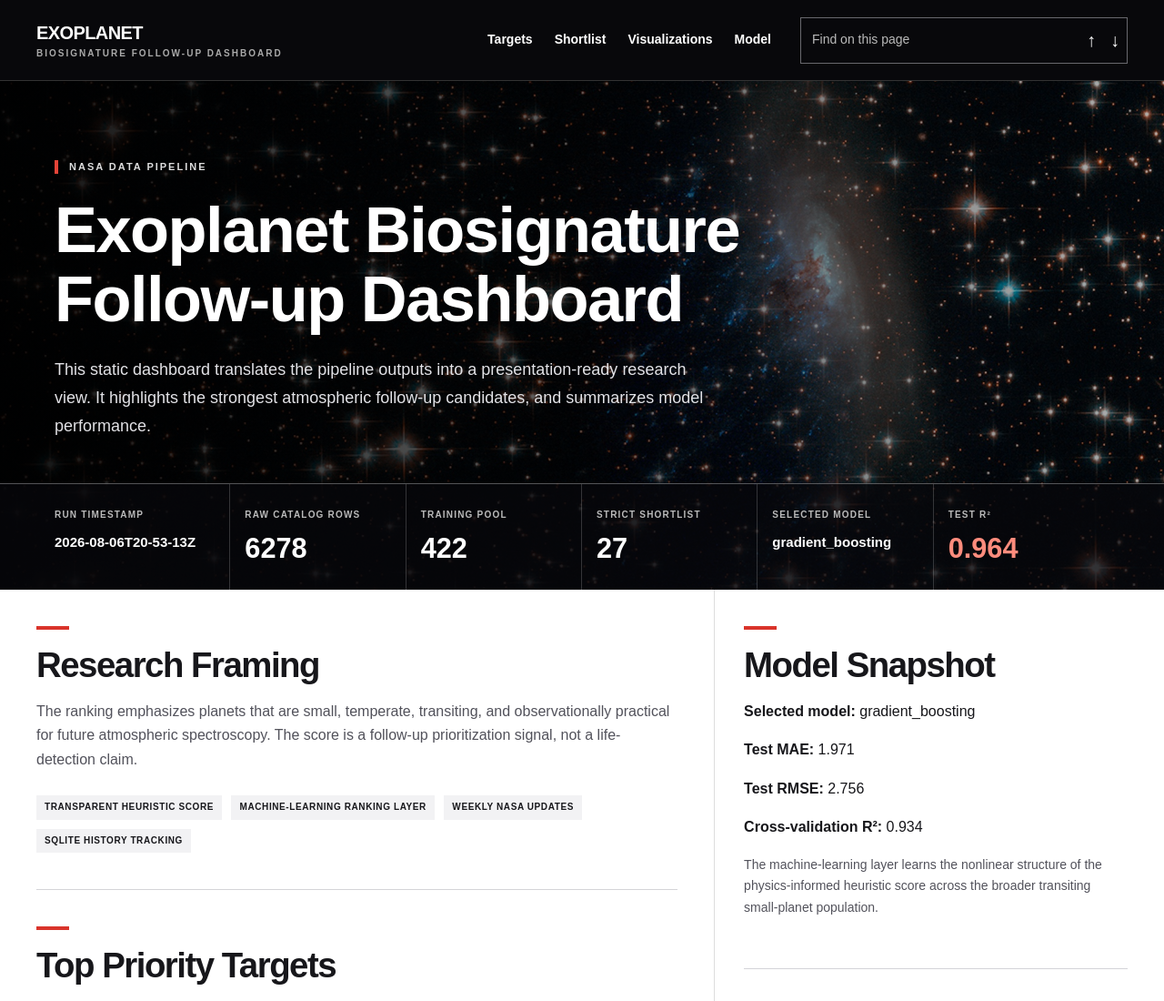
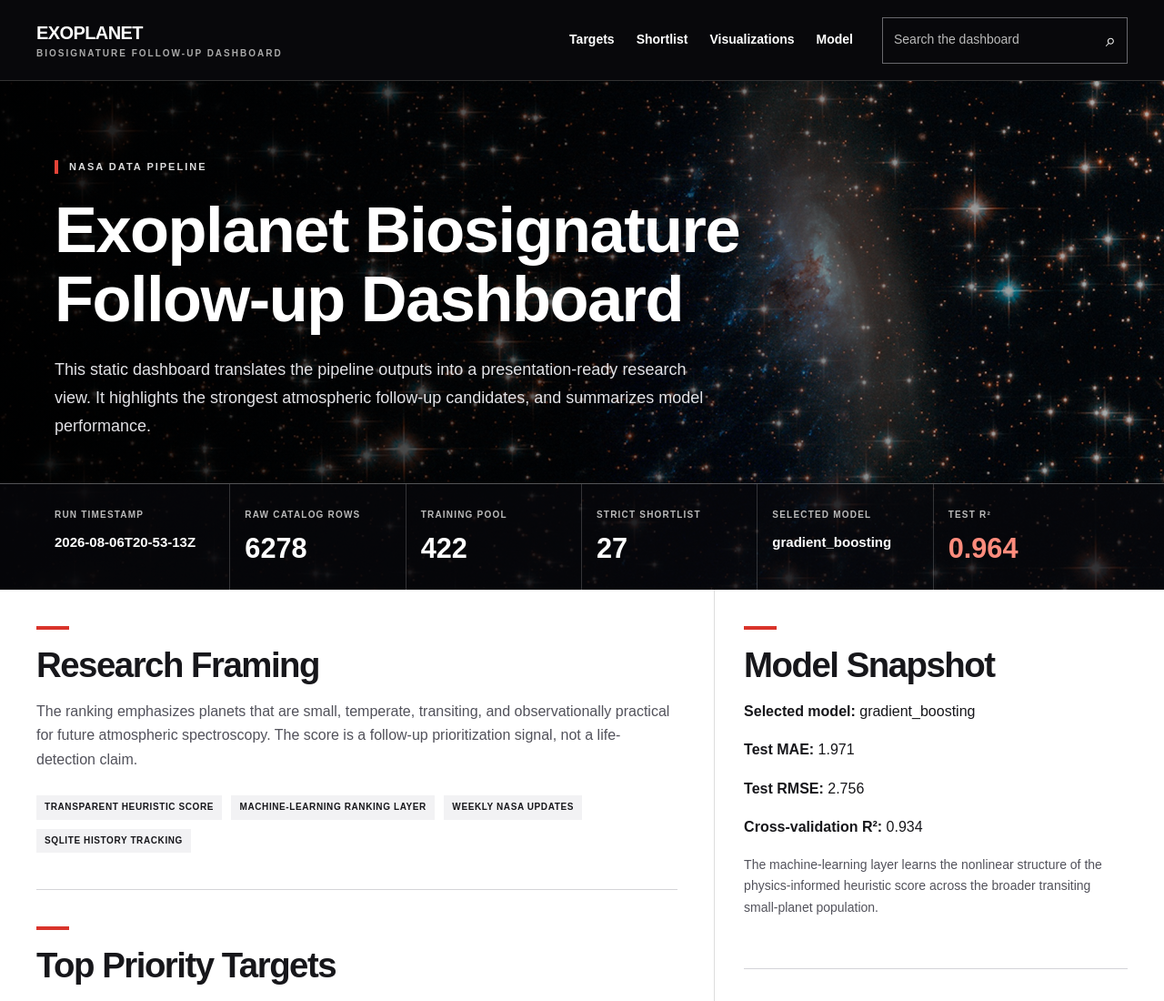
Before and after one commit to LucasL1230/exoplanet-dashboard, a plain HTML site: page index.html in a window 1280 px wide. Shown: the top 1100 px of the page at 91% size. Drawn offline with Linux system fonts and the light colour scheme.

Commit message:
Update index.html

```diff
--- a/index.html
+++ b/index.html
@@ -944,29 +944,6 @@
   color: var(--ink-soft);
 }
 
-    .site-search {
-  width: 360px;
-  align-items: center;
-}
-
-.site-search input {
-  flex: 1;
-  min-width: 0;
-}
-
-#find-count {
-  flex-shrink: 0;
-  padding-right: 6px;
-  color: #ccc;
-  font-size: 12px;
-  white-space: nowrap;
-}
-
-.site-search button {
-  flex-shrink: 0;
-  padding: 8px;
-}
-
 mark.page-match {
   background: #ffe681;
   color: #111;
@@ -1007,25 +984,11 @@ mark.page-match.current-match {
   <input
     id="site-search-input"
     type="search"
-    placeholder="Find on this page"
+    placeholder="Search the dashboard"
     aria-label="Find on this page"
     autocomplete="off"
   />
-
-  <span id="find-count" aria-live="polite"></span>
-
-  <button
-    type="button"
-    id="find-previous"
-    aria-label="Previous match"
-    title="Previous match"
-  >↑</button>
-
-  <button
-    type="submit"
-    aria-label="Next match"
-    title="Next match"
-  >↓</button>
+  <button type="submit" aria-label="Find next match">⌕</button>
 </form>
     </div>
   </header>
@@ -2342,8 +2305,7 @@ mark.page-match.current-match {
 
 const findForm = document.getElementById("site-search-form");
 const findInput = document.getElementById("site-search-input");
-const findCount = document.getElementById("find-count");
-const findPrevious = document.getElementById("find-previous");
+const findCount = document.createElement("span");
 const findRoot = document.getElementById("main-content");
 
 let pageMatches = [];
@@ -2505,10 +2467,6 @@ findForm.addEventListener("submit", event => {
   movePageMatch(1);
 });
 
-findPrevious.addEventListener("click", () => {
-  movePageMatch(-1);
-});
-
 findInput.addEventListener("keydown", event => {
   if (event.key === "Enter" && event.shiftKey) {
     event.preventDefault();
```
